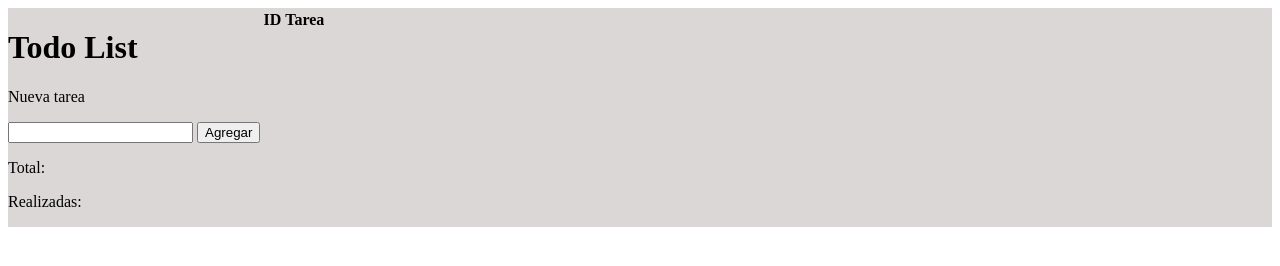
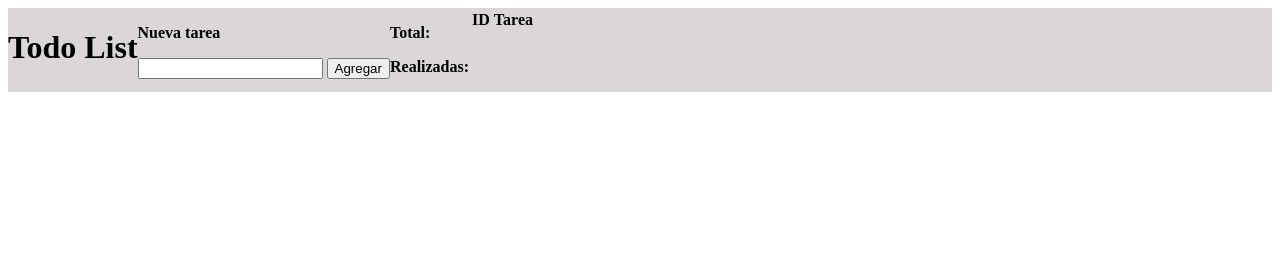
Before and after one commit to Ktabest/desafio-todoList, a plain HTML site: page index.html in a window 1280 px wide. Drawn offline with Linux system fonts and the light colour scheme.

Commit message:
first commit

```diff
--- a/index.html
+++ b/index.html
@@ -1,21 +1,26 @@
 <!DOCTYPE html>
 <html lang="en">
+
 <head>
     <meta charset="UTF-8">
     <meta http-equiv="X-UA-Compatible" content="IE=edge">
     <meta name="viewport" content="width=device-width, initial-scale=1.0">
+    <link rel="preconnect" href="https://fonts.googleapis.com"><link rel="preconnect" href="https://fonts.gstatic.com" crossorigin><link href="https://fonts.googleapis.com/css2?family=Roboto:wght@300&display=swap" rel="stylesheet">
     <title>Document</title>
     <link rel="stylesheet" href="./assets/css/style.css">
 </head>
+
 <body>
     <div class="container">
+        <h1>Todo List</h1>
         <div class="todoList">
-    <h1>Todo List</h1>
-    <p>Nueva tarea</p>
+            <p><strong>Nueva tarea</strong></p>
             <input id="nueva-tarea" type="text">
             <button id="agregar-tarea">Agregar</button>
-    <p>Total:<span id="total-tareas"></span></p>
-    <p>Realizadas:<span id="tareas-realizadas"></span></p>
+        </div>
+        <div class="totales">
+            <p><strong>Total:</strong><span id="total-tareas"></span></p>
+            <p> <strong>Realizadas:</strong><span id="tareas-realizadas"></span></p>
         </div>
         <div class="list-table">
             <table id="listaTareas">
@@ -32,4 +37,5 @@
 
     <script src="./assets/js/script.js"></script>
 </body>
+
 </html>
```
Lines whose indentation alone changed are shown as unchanged.
